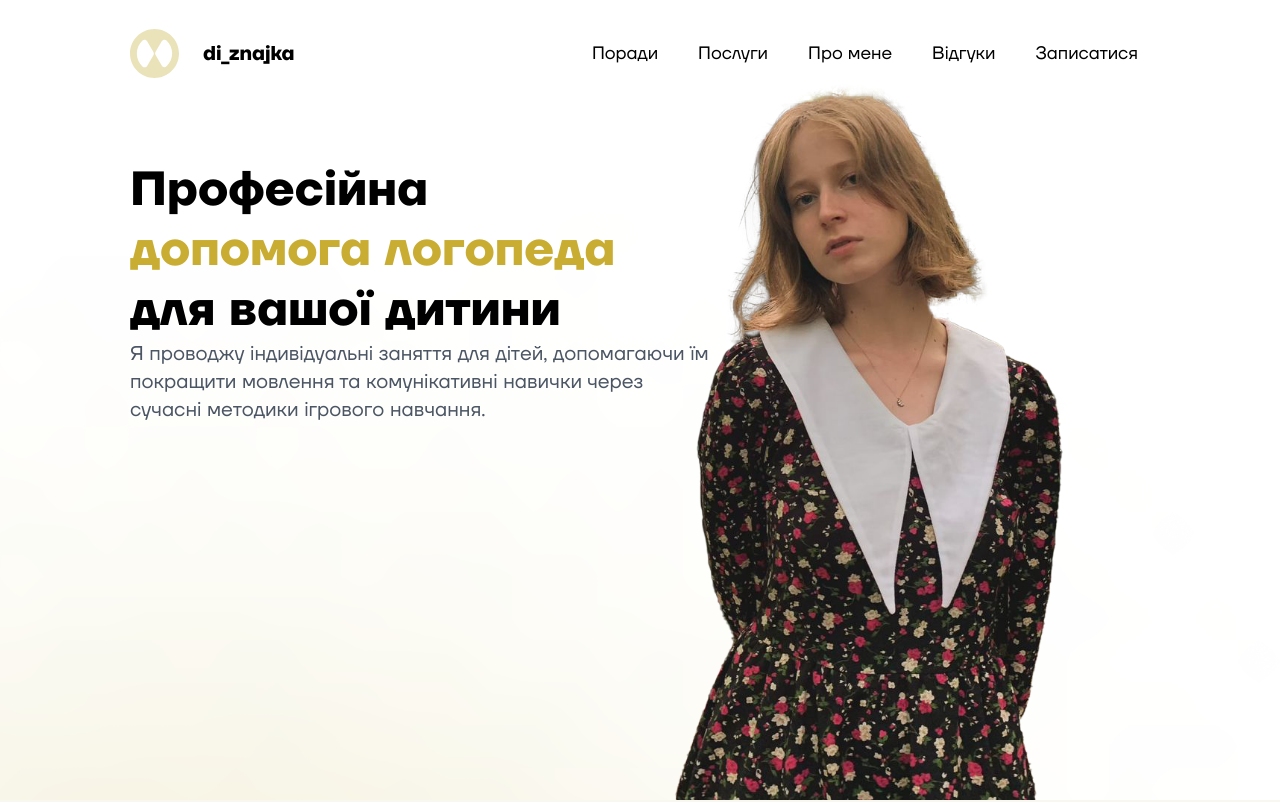
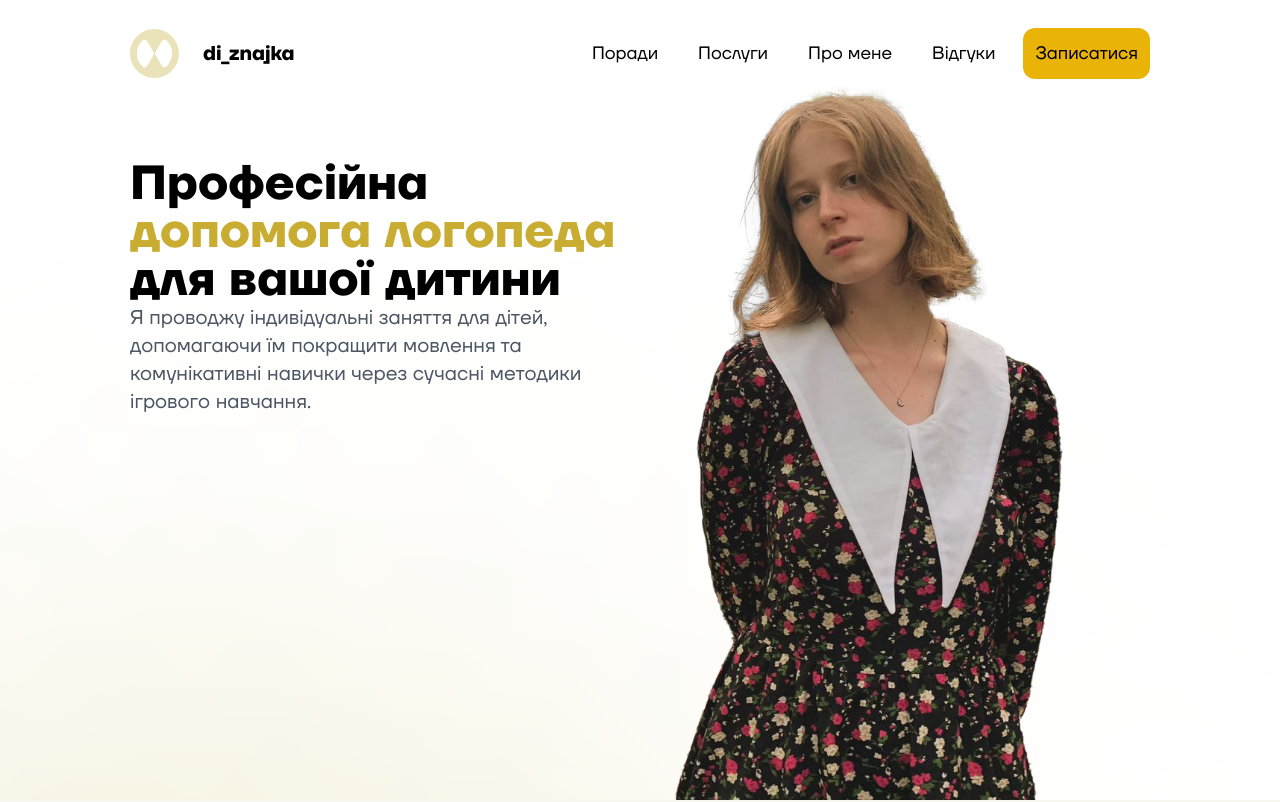
Before and after one commit to Vladipz/di_znajka, an Angular app: page / in a window 1280 px wide. Shown: the top 802 px of the page. Built offline with nearby package versions, Linux system fonts and the light colour scheme.

Commit message:
add button to navbar

```diff
--- a/src/app/constants/nav-links.ts
+++ b/src/app/constants/nav-links.ts
@@ -1,7 +1,7 @@
 export const navLinks = [
-  { label: 'Поради', link: '/' },
-  { label: 'Послуги', link: '/about' },
-  { label: 'Про мене', link: '/about' },
-  { label: 'Відгуки', link: '/about' },
-  { label: 'Записатися', link: '/about' },
+  { label: 'Поради', link: '#articles' },
+  { label: 'Послуги', link: '#about' },
+  { label: 'Про мене', link: '#about' },
+  { label: 'Відгуки', link: '#feedback' },
+  // { label: 'Записатися', link: '/about' },
 ];
--- a/src/app/sections/about-me/about-me.component.html
+++ b/src/app/sections/about-me/about-me.component.html
@@ -1,4 +1,4 @@
-<section class="padding-x bg-background py-11">
+<section id="about" class="padding-x bg-background py-11">
   <div class="max-container grid gap-24 sm:grid-cols-2">
     <div
       class="h-fit w-fit  rounded-b-[300px] rounded-t-md border-2 border-dashed border-dark p-2"
--- a/src/app/sections/articles/articles.component.html
+++ b/src/app/sections/articles/articles.component.html
@@ -1,4 +1,4 @@
-<section class="padding-x py-11">
+<section class="padding-x py-11" id="articles">
   <div class="max-container">
     <p class="text-center text-2xl text-gray-500">Поради</p>
     <h1 class="mb-8 text-center text-3xl font-bold">
--- a/src/app/sections/big-avatar/big-avatar.component.html
+++ b/src/app/sections/big-avatar/big-avatar.component.html
@@ -1,21 +1,29 @@
-<section
-  id="avatar"
-  class="padding-x relative bg-[url(/assets/images/bg-gradient.png)]"
->
-  <div class="max-container relative min-h-screen pt-40">
-    <div class="flex w-3/5 flex-col">
-      <h3 class="text-5xl font-bold leading-tight">
-        <span>Професійна</span><br />
-        <span class="text-dark">допомога логопеда</span><br />
-        <span>для вашої дитини</span>
+<section id="avatar" class="padding-x bg-[url(/assets/images/bg-gradient.png)]">
+  <div
+    class="max-container relative flex min-h-screen flex-col justify-end pt-40 lg:justify-start"
+  >
+    <div class="relative z-10">
+      <h3 class="font-bold leading-tight sm:text-4xl lg:text-5xl">
+        <span class="inline-block bg-white px-3 lg:bg-transparent lg:px-0"
+          >Професійна</span
+        ><br />
+        <span
+          class="inline-block bg-white px-3 text-dark lg:bg-transparent lg:px-0"
+          >допомога логопеда</span
+        ><br />
+        <span class="inline-block bg-white px-3 lg:bg-transparent lg:px-0"
+          >для вашої дитини</span
+        >
       </h3>
-      <p class="w-[580px] text-xl text-gray-600">
+      <p
+        class="mb-10 inline-block bg-white px-3 text-lg text-gray-600 lg:w-[50%] lg:bg-transparent lg:px-0 lg:text-xl"
+      >
         Я проводжу індивідуальні заняття для дітей, допомагаючи їм покращити
         мовлення та комунікативні навички через сучасні методики ігрового
         навчання.
       </p>
     </div>
-    <div class="absolute bottom-0 right-0 h-[95%]">
+    <div class="absolute bottom-0 right-0 z-0 h-[95%]">
       <img
         class="max-h-full max-w-full"
         src="/assets/images/diana2.png"
--- a/src/app/sections/feedback/feedback.component.html
+++ b/src/app/sections/feedback/feedback.component.html
@@ -1,5 +1,5 @@
 <section
-  class="max-cantainer padding-x flex h-auto flex-col items-center bg-background pt-8"
+ id="feedback" class="max-cantainer padding-x flex h-auto flex-col items-center bg-background pt-8"
 >
   <p class="font- text-2xl text-gray-500">Відгуки</p>
   <h1 class="mb-8 text-center text-3xl font-bold">
--- a/src/app/sections/nav-bar/nav-bar.component.html
+++ b/src/app/sections/nav-bar/nav-bar.component.html
@@ -1,14 +1,14 @@
-<header class="absolute z-10 w-full px-8 py-7 padding-x">
-  <nav class="flex items-center justify-between max-container ">
-    <div class="flex flex-row items-center">
+<header class="padding-x absolute z-10 w-full px-8 py-7">
+  <nav class="max-container flex items-center justify-between">
+    <div class="flex items-center">
       <a href="/">
         <img src="/assets/svg/logo.svg" alt="logo" height="49" width="49" />
       </a>
-      <h1 class="text-xl ml-6  font-bold">di_znajka</h1>
+      <h1 class="ml-6 text-xl font-bold">di_znajka</h1>
     </div>
-    <ul class="flex  items-center flex-1 justify-end gap-4 max-lg:hidden">
+    <ul class="flex flex-1 items-center justify-end gap-4 max-lg:hidden">
       @for (item of navItems; track item.label) {
-        <li class="hover:bg-background p-3 rounded-xl">
+        <li class="rounded-xl p-3 hover:bg-background">
           <a
             [href]="item.link"
             class="font-montserrat text-slate-gray text-lg leading-normal"
@@ -17,6 +17,16 @@
           </a>
         </li>
       }
+      <li
+        class="rounded-xl bg-yellow-500 p-3 hover:bg-yellow-900 hover:text-white"
+      >
+        <a
+          href="#call"
+          class="font-montserrat text-slate-gray text-lg leading-normal"
+        >
+          Записатися
+        </a>
+      </li>
     </ul>
     <div class="hidden max-lg:block">
       <img src="/assets/svg/burger.svg" alt="" height="49" width="49" />
```
